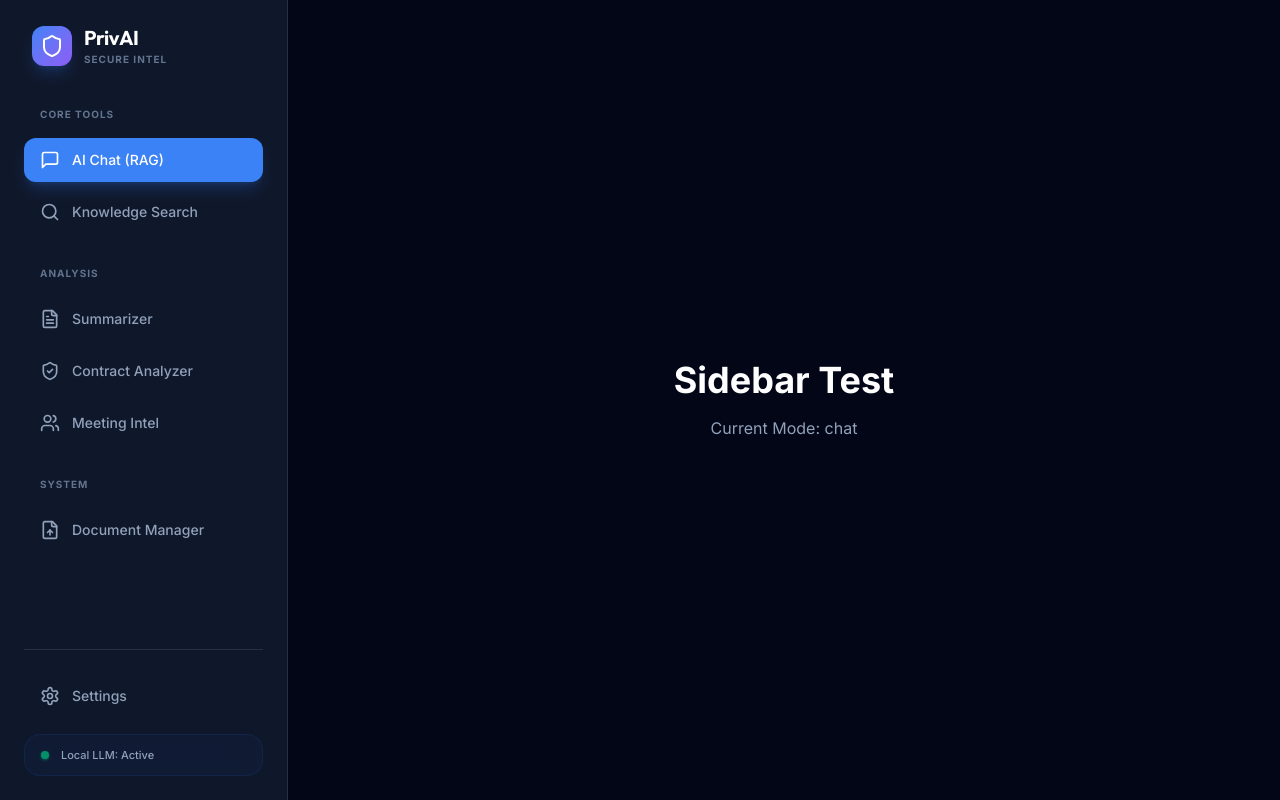
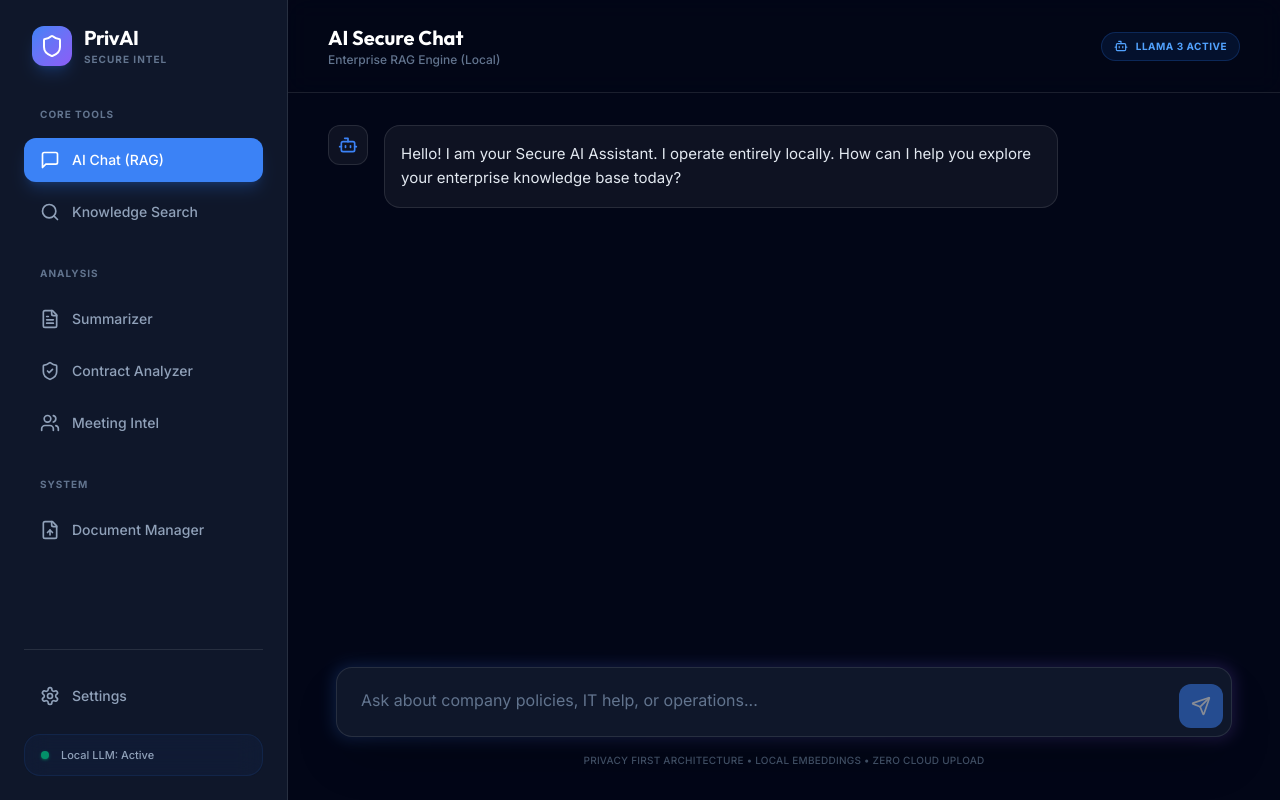
Before and after one commit to PriscillajospinG/PrivAI-Secure-Enterprise-AI-Assistant, a React (Vite) app in the folder frontend/: page / in a window 1280 px wide. Built offline with nearby package versions, Linux system fonts and the light colour scheme.

Commit message:
feat: Integrate ChatPage component into App.tsx to display the chat interface.

```diff
--- a/frontend/src/App.tsx
+++ b/frontend/src/App.tsx
@@ -1,5 +1,6 @@
 import React, { useState } from 'react';
 import { Sidebar } from './components/Sidebar';
+import { ChatPage } from './pages/ChatPage';
 
 const App: React.FC = () => {
   const [activeMode, setActiveMode] = useState('chat');
@@ -7,11 +8,8 @@ const App: React.FC = () => {
   return (
     <div className="flex h-screen bg-[#020617] overflow-hidden text-white">
       <Sidebar activeMode={activeMode} onModeChange={setActiveMode} />
-      <main className="flex-1 flex items-center justify-center p-8">
-        <div className="text-center">
-          <h1 className="text-4xl font-bold mb-4">Sidebar Test</h1>
-          <p className="text-slate-400">Current Mode: {activeMode}</p>
-        </div>
+      <main className="flex-1 overflow-hidden relative">
+        <ChatPage mode={activeMode} />
       </main>
     </div>
   );
```
Also changed, not shown: frontend/src/pages/ChatPage.tsx (+6 -5 lines).
